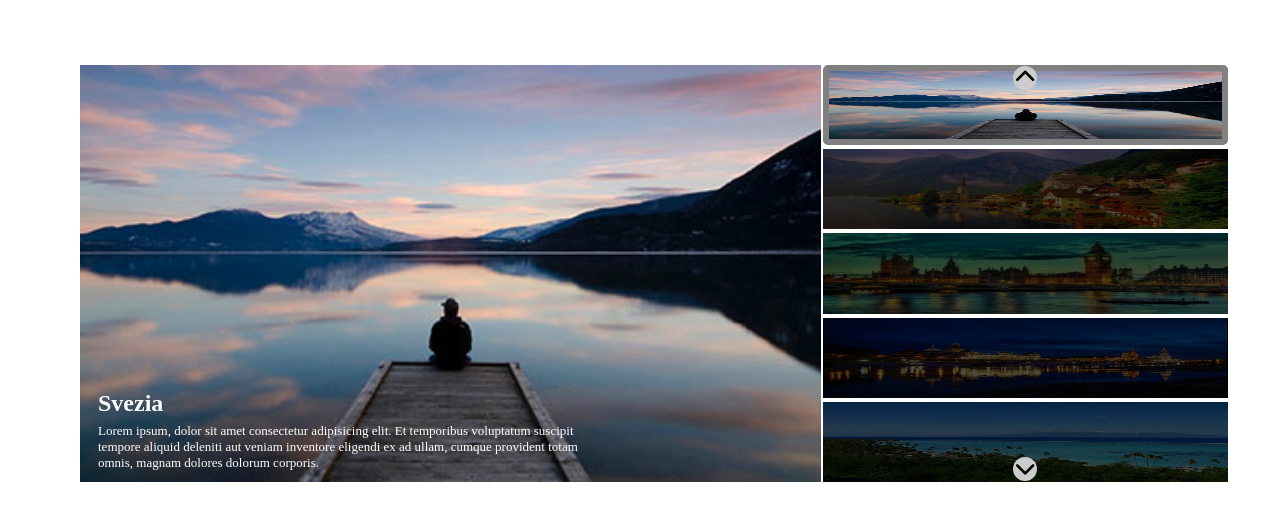
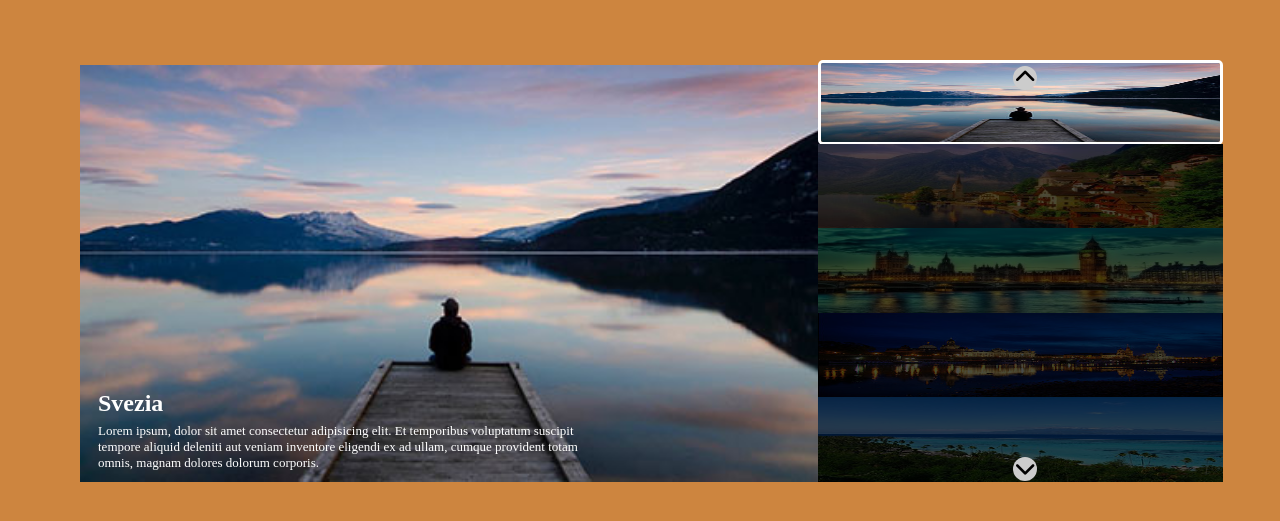
Before and after one commit to PaoloPascucci/vue-slider, a plain HTML site: page index.html in a window 1280 px wide. Shown: the part 185-706 px from the top of the page. Drawn offline with nearby package versions, Linux system fonts and the light colour scheme.

Commit message:
Add color body

```diff
--- a/index.html
+++ b/index.html
@@ -16,13 +16,17 @@
         margin: 0;
         padding: 0;
     }
+    body{
+        background-color: peru;
+    }
 
     li {
         list-style: none;
+        margin: -5px;
     }
 
     li>img {
-        height: 80.2px;
+        height: 85.2px;
         width: 405px;
     }
 
@@ -104,7 +108,7 @@
     }
 
     .activethumb {
-        border: 6px solid grey;
+        border: 3px solid white;
         border-radius: 5px;
     }
     .obscure{
```
